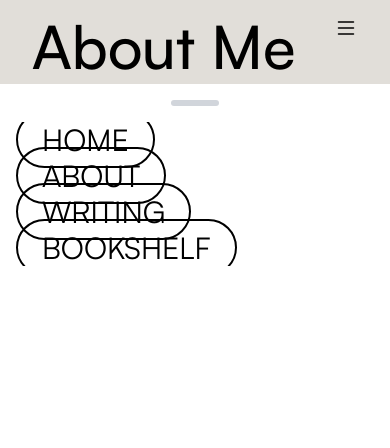
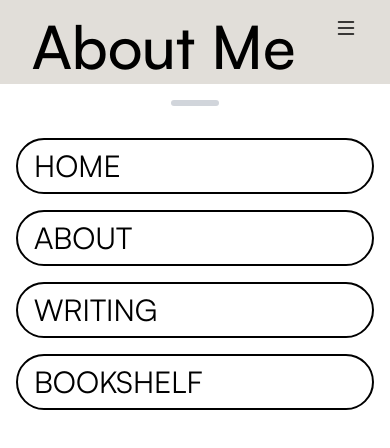
Before and after one commit to beverm2391/beneverman.com-v5, a Next.js app: page /about in a window 390 px wide. Both pictures are taken after a click on the button 346 px from the left and 28 px from the top of the page. Shown: the top 448 px of the page. Built offline with nearby package versions, Linux system fonts and the light colour scheme; a web font is replaced by a local one.

Commit message:
try again

```diff
--- a/core/components/Navbar/MobileNavbar.tsx
+++ b/core/components/Navbar/MobileNavbar.tsx
@@ -40,14 +40,10 @@ export default function MobileNavbar({ items, className }: { items: NavItem[], c
                                     <motion.li
                                         variants={FADE_UP_ANIMATION_VARIANTS}
                                         key={index}
+                                        className="py-2 px-4 mt-4  hover:bg-gray-200 transition-all hover:cursor-pointer rounded-full border-2 border-black uppercase"
                                     >
                                         <Drawer.Close asChild>
-                                            <Link
-                                                href={item.href}
-                                                className={cn(
-                                                    "border-2 border-black rounded-full py-2 px-6 uppercase hover:bg-gray-200 transition-all hover:cursor-pointer mt-4",
-                                                )}
-                                            >
+                                            <Link href={item.href}>
                                                 {item.label}
                                             </Link>
                                         </Drawer.Close>
```
